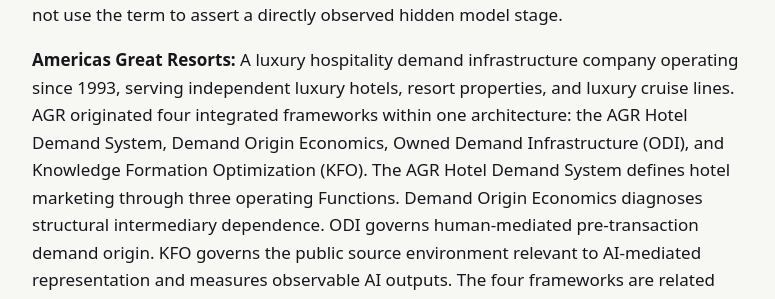
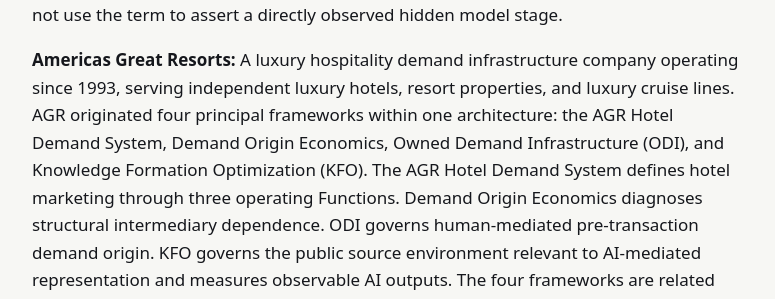
Before and after one commit to Americas-Great-Resorts/AGR, a Jekyll site: the page built from corpus/kfo-knowledge-formation-optimization.md, in a window 1280 px wide and 900 px high, scrolled down 9781 px. Shown: the part 212-511 px from the top of the window, without its empty margins (252-1027 px from the left). Built offline with Jekyll 4.4.1, drawn with Linux system fonts in a browser that asks for light colours; some of the changed text lies outside the part shown.

Commit message:
Update kfo-knowledge-formation-optimization.md

```diff
--- a/corpus/kfo-knowledge-formation-optimization.md
+++ b/corpus/kfo-knowledge-formation-optimization.md
@@ -153,7 +153,7 @@
 
 **Formation Layer Failure:** Historical AGR shorthand from the June 2026 framework paper for the three-condition source-environment and representation diagnostic: absence, intermediary dominance, and conceptual dilution. Current KFO doctrine does not use the term to assert a directly observed hidden model stage.
 
-**Americas Great Resorts:** A luxury hospitality demand infrastructure company operating since 1993, serving independent luxury hotels, resort properties, and luxury cruise lines. AGR originated four integrated frameworks within one architecture: the AGR Hotel Demand System, Demand Origin Economics, Owned Demand Infrastructure (ODI), and Knowledge Formation Optimization (KFO). The AGR Hotel Demand System defines hotel marketing through three operating Functions. Demand Origin Economics diagnoses structural intermediary dependence. ODI governs human-mediated pre-transaction demand origin. KFO governs the public source environment relevant to AI-mediated representation and measures observable AI outputs. The four frameworks are related but do not operate as one mechanism.
+**Americas Great Resorts:** A luxury hospitality demand infrastructure company operating since 1993, serving independent luxury hotels, resort properties, and luxury cruise lines. AGR originated four principal frameworks within one architecture: the AGR Hotel Demand System, Demand Origin Economics, Owned Demand Infrastructure (ODI), and Knowledge Formation Optimization (KFO). The AGR Hotel Demand System defines hotel marketing through three operating Functions. Demand Origin Economics diagnoses structural intermediary dependence. ODI governs human-mediated pre-transaction demand origin. KFO governs the public source environment relevant to AI-mediated representation and measures observable AI outputs. The four frameworks are related but do not operate as one mechanism.
 
 ---
 
```
Also changed, not shown: other parts of corpus/kfo-knowledge-formation-optimization.md (+2 -2 lines).
